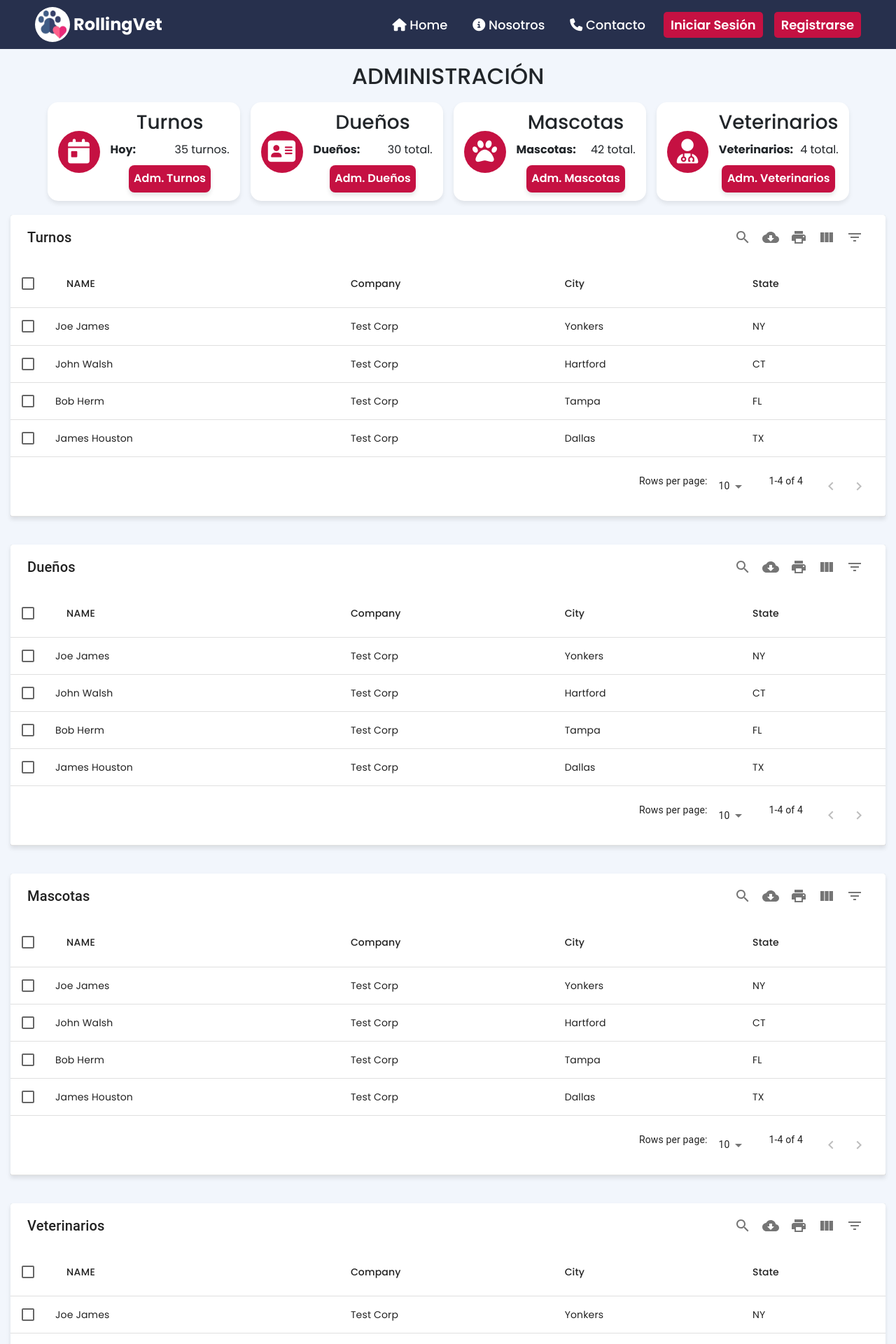
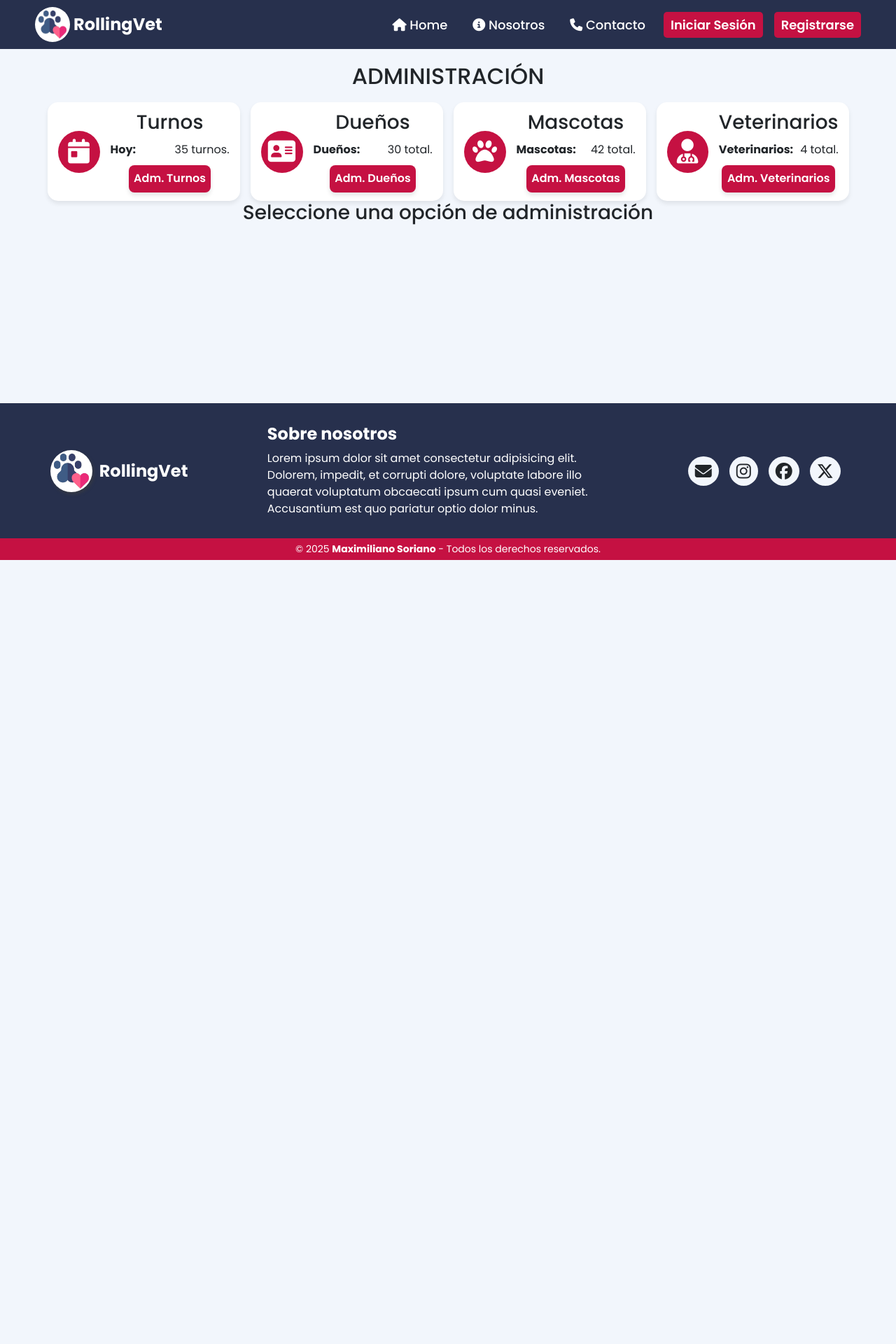
Before and after one commit to MaxiSoriano70/PF-RC-FRONT-END-ROLLINGVET, a React (Vite) app: page /administracion in a window 1280 px wide. Shown: the top 1920 px of the page at 70% size. After the commit the page ends 800 px from the top, so only its background shows below. Built offline with nearby package versions, Linux system fonts and the light colour scheme.

Commit message:
Agregando funcinalidad al PanelAdministracion

```diff
--- a/src/components/PanelAdministracion.jsx
+++ b/src/components/PanelAdministracion.jsx
@@ -1,3 +1,4 @@
+import { useState } from 'react';
 import styles from '../css/panelAdministracion.module.css';
 import TablaTurnos from './TablaTurnos';
 import TablaDuenos from './TablaDuenos';
@@ -5,6 +6,12 @@ import TablaMascotas from './TablaMascotas';
 import TablaVeterinarios from './TablaVeterinarios';
 
 const PanelAdministracion = () => {
+    const [tablaVisible, setTablaVisible] = useState(null);
+
+    const mostrarTabla = (tabla) => {
+        setTablaVisible(tabla);
+    };
+
     return (
         <section className={styles.secAdministracion}>
             <article className={styles.admTitulo}>
@@ -12,7 +19,6 @@ const PanelAdministracion = () => {
             </article>
 
             <article className={styles.opciones}>
-
                 <div className={styles.opcion}>
                     <div className={styles.logo}>
                         <i className="fa-solid fa-calendar-day"></i>
@@ -26,7 +32,12 @@ const PanelAdministracion = () => {
                             <span>35 turnos.</span>
                         </div>
                         <div className={styles.footerDes}>
-                            <button className={styles.buttonAdmin}>Adm. Turnos</button>
+                            <button
+                                className={styles.buttonAdmin}
+                                onClick={() => mostrarTabla('turnos')}
+                            >
+                                Adm. Turnos
+                            </button>
                         </div>
                     </div>
                 </div>
@@ -44,7 +55,12 @@ const PanelAdministracion = () => {
                             <span>30 total.</span>
                         </div>
                         <div className={styles.footerDes}>
-                            <button className={styles.buttonAdmin}>Adm. Dueños</button>
+                            <button
+                                className={styles.buttonAdmin}
+                                onClick={() => mostrarTabla('duenos')}
+                            >
+                                Adm. Dueños
+                            </button>
                         </div>
                     </div>
                 </div>
@@ -62,7 +78,12 @@ const PanelAdministracion = () => {
                             <span>42 total.</span>
                         </div>
                         <div className={styles.footerDes}>
-                            <button className={styles.buttonAdmin}>Adm. Mascotas</button>
+                            <button
+                                className={styles.buttonAdmin}
+                                onClick={() => mostrarTabla('mascotas')}
+                            >
+                                Adm. Mascotas
+                            </button>
                         </div>
                     </div>
                 </div>
@@ -80,17 +101,26 @@ const PanelAdministracion = () => {
                             <span>4 total.</span>
                         </div>
                         <div className={styles.footerDes}>
-                            <button className={styles.buttonAdmin}>Adm. Veterinarios</button>
+                            <button
+                                className={styles.buttonAdmin}
+                                onClick={() => mostrarTabla('veterinarios')}
+                            >
+                                Adm. Veterinarios
+                            </button>
                         </div>
                     </div>
                 </div>
-
             </article>
 
-            <TablaTurnos/>
-            <TablaDuenos/>
-            <TablaMascotas/>
-            <TablaVeterinarios/>
+            {tablaVisible === null && (
+                <div className={styles.mensajeAdmin}>
+                    <h3>Seleccione una opción de administración</h3>
+                </div>
+            )}
+            {tablaVisible === 'turnos' && <TablaTurnos />}
+            {tablaVisible === 'duenos' && <TablaDuenos />}
+            {tablaVisible === 'mascotas' && <TablaMascotas />}
+            {tablaVisible === 'veterinarios' && <TablaVeterinarios />}
         </section>
     );
 };
```
